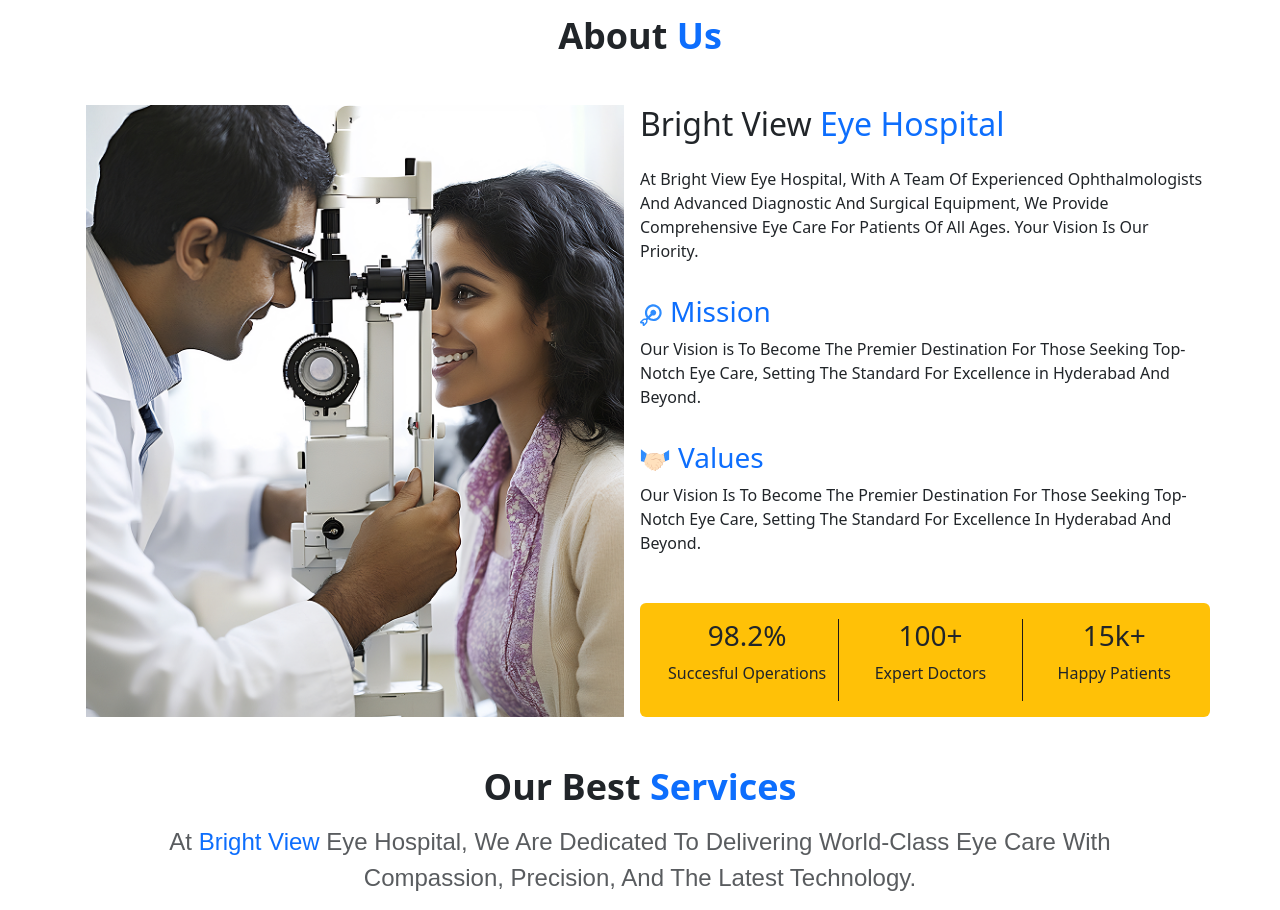
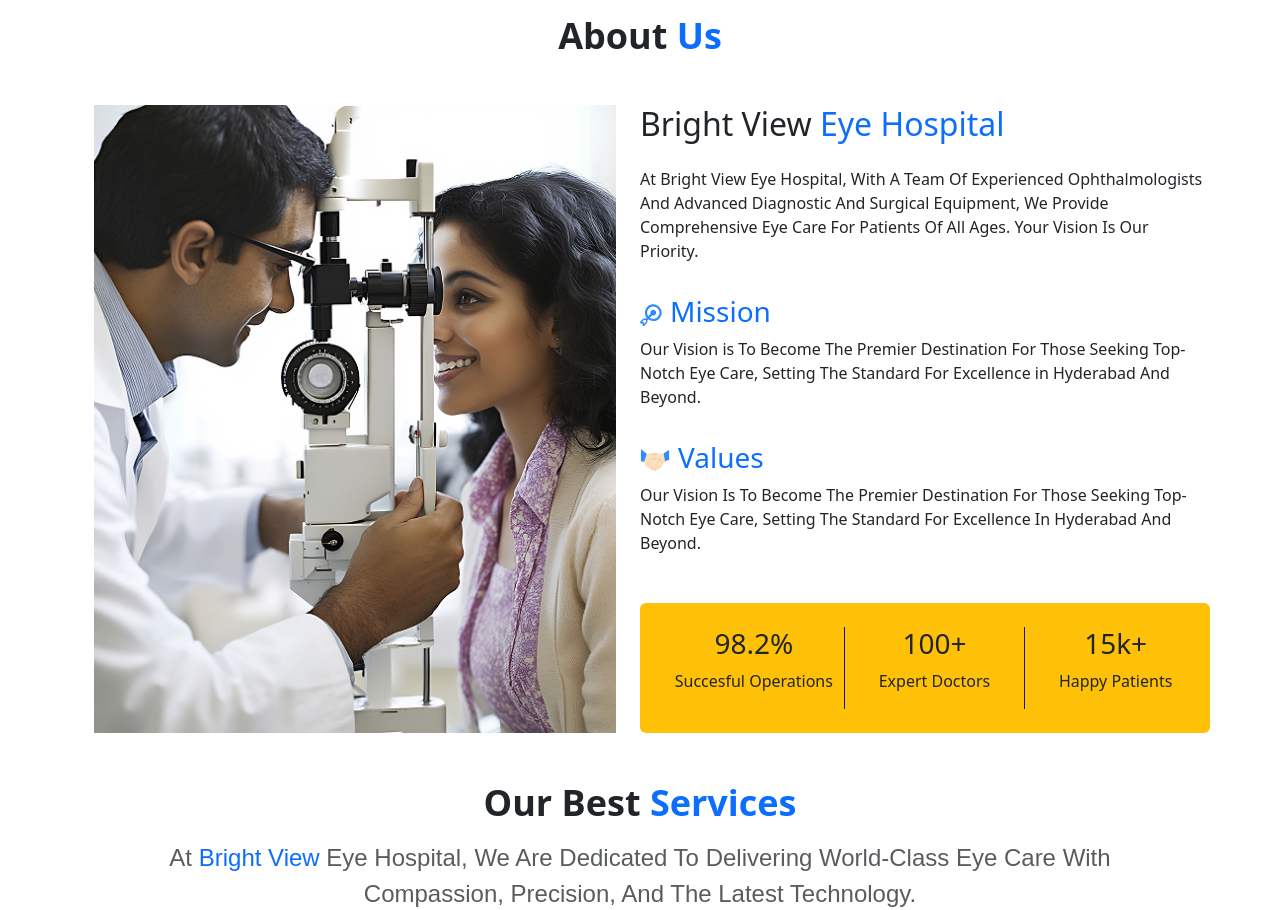
Before and after one commit to NagarajuKolar/Brightview, a React (Vite) app: page / in a window 1280 px wide. Shown: the part 615-1525 px from the top of the page. Built offline with nearby package versions, Linux system fonts and the light colour scheme.

Commit message:
Updated Brightview website

```diff
--- a/src/Components/AboutUs.jsx
+++ b/src/Components/AboutUs.jsx
@@ -10,7 +10,7 @@ function AboutUs() {
             <h2 className="mt-3 mb-5 text-center  abouttext">About <span className='text-primary'>Us</span></h2>
             <div className="container mt-3 ">
                 <div className="row">
-                    <div className="col-md-6 px-3" >
+                    <div className="col-md-6 px-4" >
                         <img
                             src={Image} alt="img"
                             style={{
@@ -26,15 +26,15 @@ function AboutUs() {
                             <h2 className='mobile-margin text-start '>Bright View <span className="text-primary">Eye Hospital</span></h2>
                             <p className="fw-medium mt-4">At Bright View Eye Hospital, With A Team Of Experienced Ophthalmologists And Advanced Diagnostic And Surgical Equipment, We Provide Comprehensive Eye Care For Patients Of All Ages. Your Vision Is Our Priority.</p>
                         </div>
-                        <div className="pt-3">
+                        <div className="pt-3 mt-1 ">
                             <h3 className="text-primary mb-2"><img className="pe-2" src={MissionLogo} alt="MissionLogo" />Mission</h3>
                             <p className=" fw-medium ">Our Vision is To Become The Premier Destination For Those Seeking Top-Notch Eye Care, Setting The Standard For Excellence in Hyderabad And Beyond.</p>
                         </div>
-                        <div className="pt-3">
+                        <div className="pt-3 mt-1">
                             <h3 className="text-primary"><img className="pe-2" src={HandshakeLogo} alt="HandLogo" />Values</h3>
                             <p className=" fw-medium">Our Vision Is To Become The Premier Destination For Those Seeking Top-Notch Eye Care, Setting The Standard For Excellence In Hyderabad And Beyond.</p>
                         </div>
-                        <div className="d-flex text-center mt-5 pe-1 bg-warning rounded p-3 text-dark mobile-width w-100">
+                        <div className="d-flex text-center mt-5 pe-1 bg-warning rounded p-4 text-dark mobile-width w-100">
                               <div className="col-md-4 d-flex flex-column align-items-center justify-content-center  border-end">
                                 <h3>98.2%</h3>
                                 <p>Succesful Operations</p>
```
